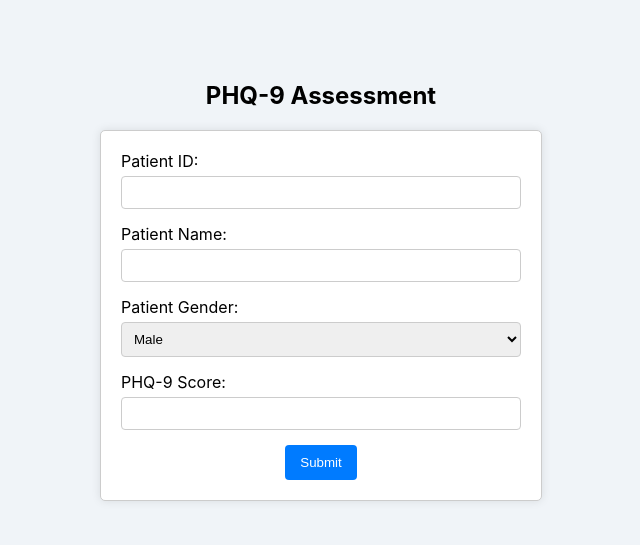
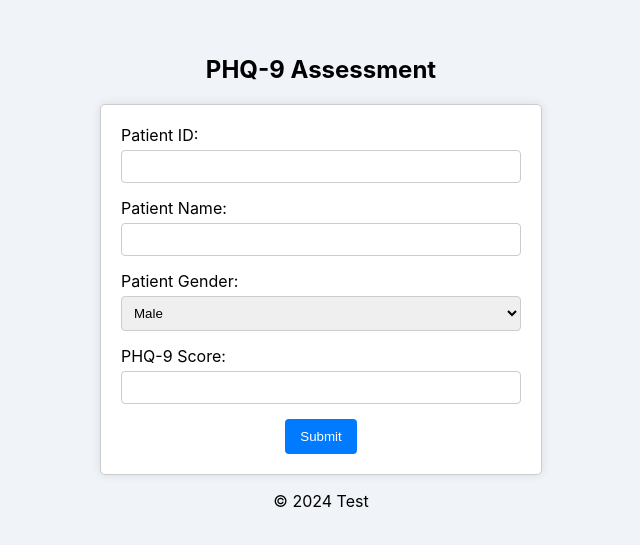
Before and after one commit to dipendrapant/HL7_Adolescent_MH, a React (Create React App) app in the folder frontend/: page / in a window 1280 px wide. Shown: the part 117-662 px from the top of the page, without its empty margins (319-959 px from the left). Built offline with nearby package versions, Linux system fonts and the light colour scheme.

Commit message:
Update AssessmentPage.js

```diff
--- a/frontend/src/AssessmentPage.js
+++ b/frontend/src/AssessmentPage.js
@@ -124,6 +124,7 @@ function AssessmentPage() {
         </div>
         <button type="submit" style={styles.button}>Submit</button>
       </form>
+              <p>&copy; 2024 Test</p>
     </div>
   );
 }
```
